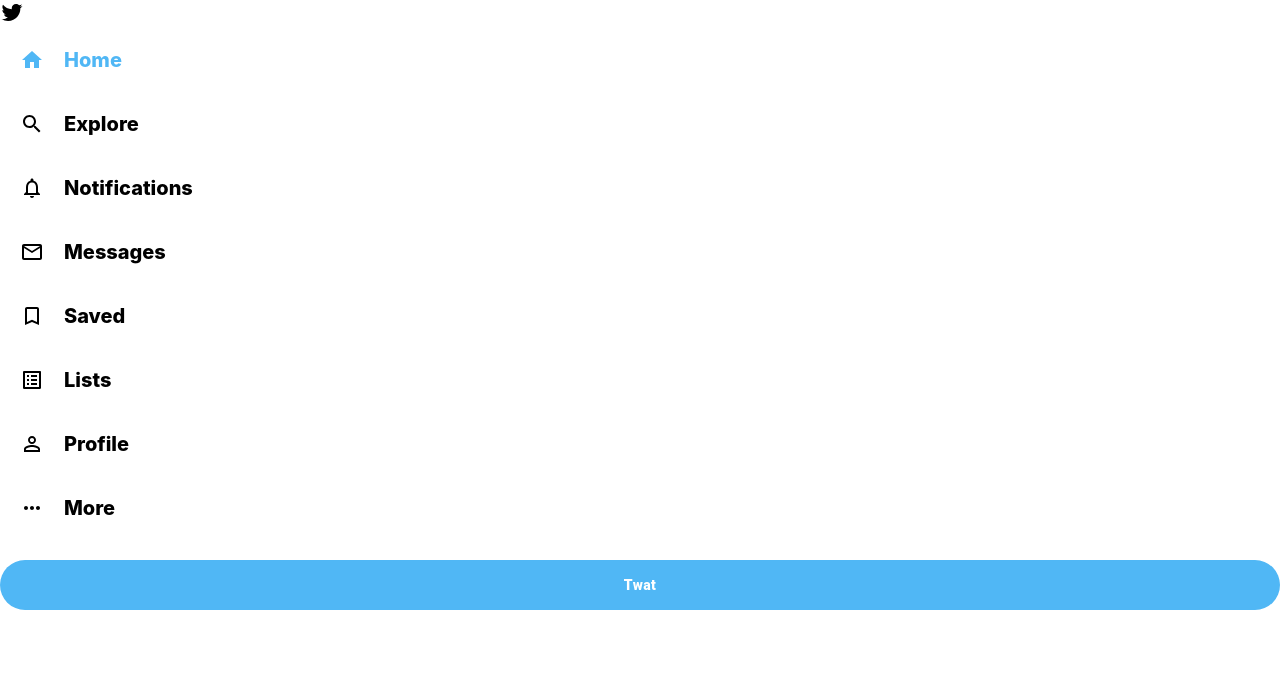
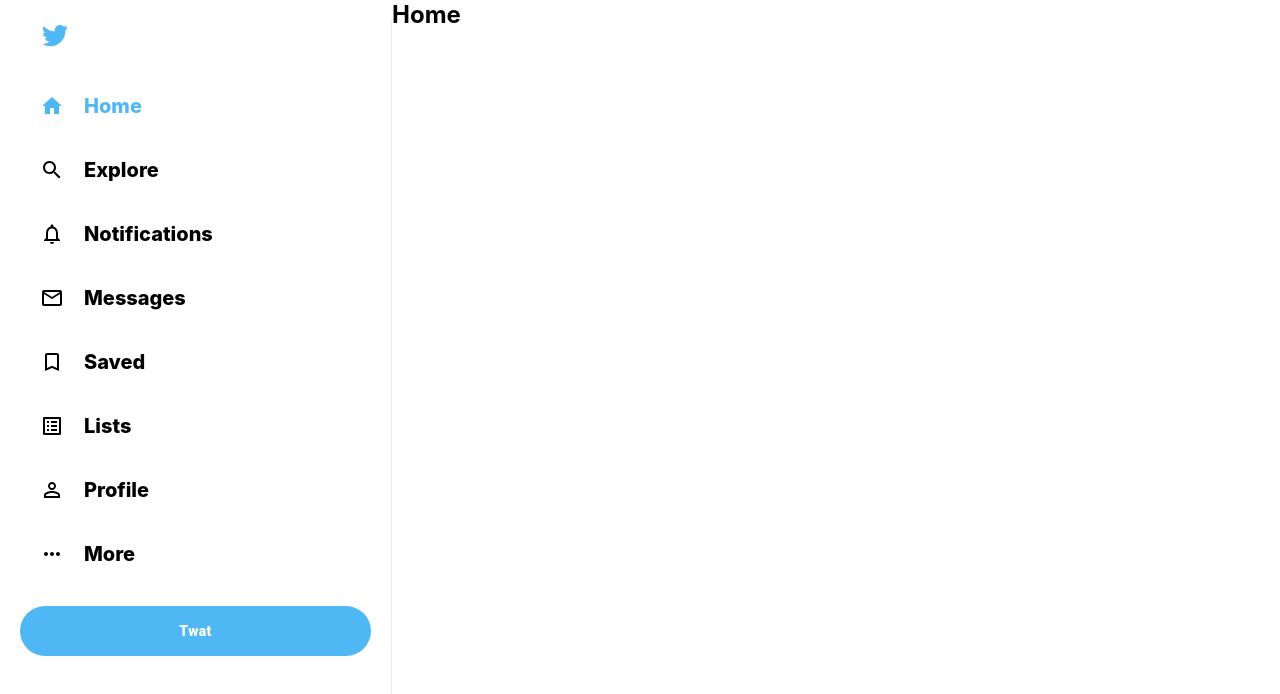
Before and after one commit to lukethinnes/twatter, a React (Create React App) app: page / in a window 1280 px wide. Shown: the top 694 px of the page. Built offline with nearby package versions, Linux system fonts and the light colour scheme.

Commit message:
Stylized feed and sidebar.

```diff
--- a/src/App.css
+++ b/src/App.css
@@ -2,3 +2,8 @@ body {
   --twitter-color: #50b7f5;
   --twitter-background: #e6ecf0;
 }
+
+.app {
+  display: flex;
+  height: 100vh;
+}
--- a/src/App.js
+++ b/src/App.js
@@ -1,6 +1,7 @@
 import React from 'react'
 import './App.css';
 import Sidebar from './components/Sidebar'
+import Feed from './components/Feed'
 
 function App() {
   return (
@@ -9,7 +10,7 @@ function App() {
     <div className="app">
       <Sidebar />
 
-      {/* Feed */}
+      <Feed />
 
       {/* Widgets */}
 
--- /dev/null
+++ b/src/components/Feed.js
@@ -0,0 +1,13 @@
+import React from 'react'
+import './styles/Feed.css'
+
+
+function Feed() {
+    return (
+        <div>
+            <h2>Home</h2>
+        </div>
+    )
+}
+
+export default Feed
--- a/src/components/Sidebar.js
+++ b/src/components/Sidebar.js
@@ -15,7 +15,7 @@ import { Button } from '@material-ui/core'
 function Sidebar() {
     return (
         <div className='sidebar'>
-            <TwitterIcon />
+            <TwitterIcon className='sidebar_twitterIcon'/>
             <SidebarOption active Icon={HomeIcon} text='Home' />
             <SidebarOption Icon={SearchIcon} text='Explore' />
             <SidebarOption Icon={NotificationsNone} text='Notifications' />
--- a/src/components/styles/Sidebar.css
+++ b/src/components/styles/Sidebar.css
@@ -1,3 +1,12 @@
+.sidebar {
+  border-right: 1px solid var(--twitter-background);
+  flex: 0.3;
+  /* min-width: 250px; */
+  margin-top: 20px;
+  padding-left: 20px;
+  padding-right: 20px;
+}
+
 .sidebar_twat {
   background-color: var(--twitter-color) !important;
   border: none !important;
@@ -8,3 +17,10 @@
   height: 50px !important;
   margin-top: 20px !important;
 }
+
+.sidebar_twitterIcon {
+  color: var(--twitter-color);
+  font-size: 30px !important;
+  margin-left: 20px;
+  margin-bottom: 20px;
+}
```
Also changed, not shown: src/components/styles/Feed.css (added).
